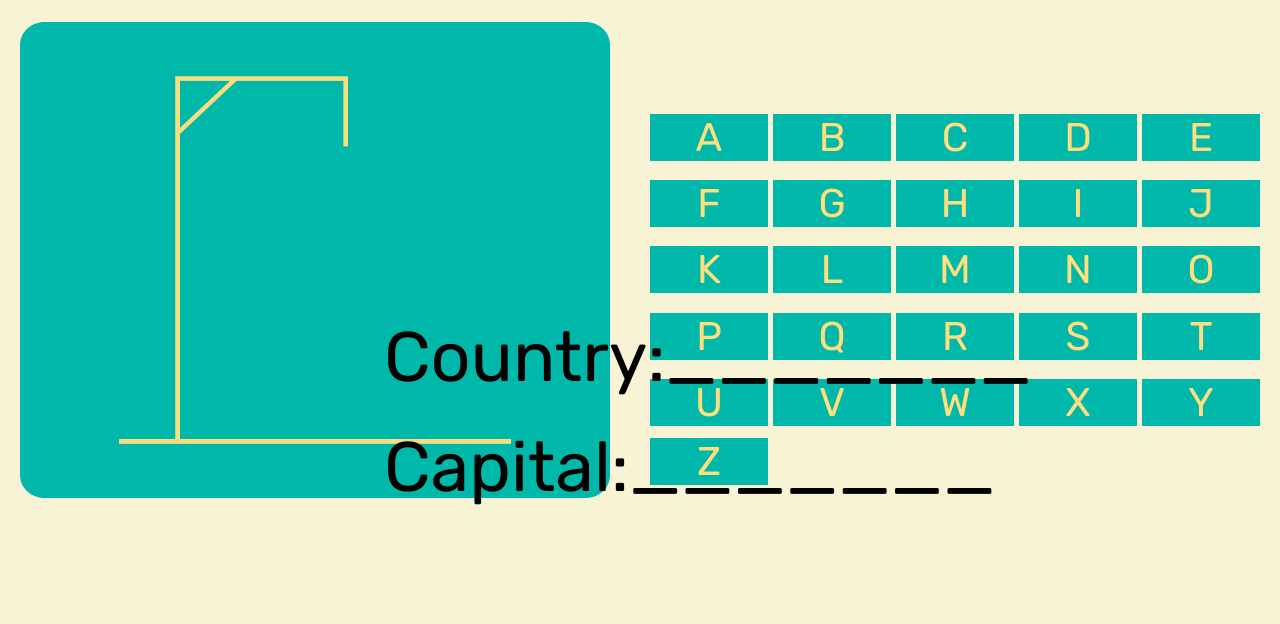
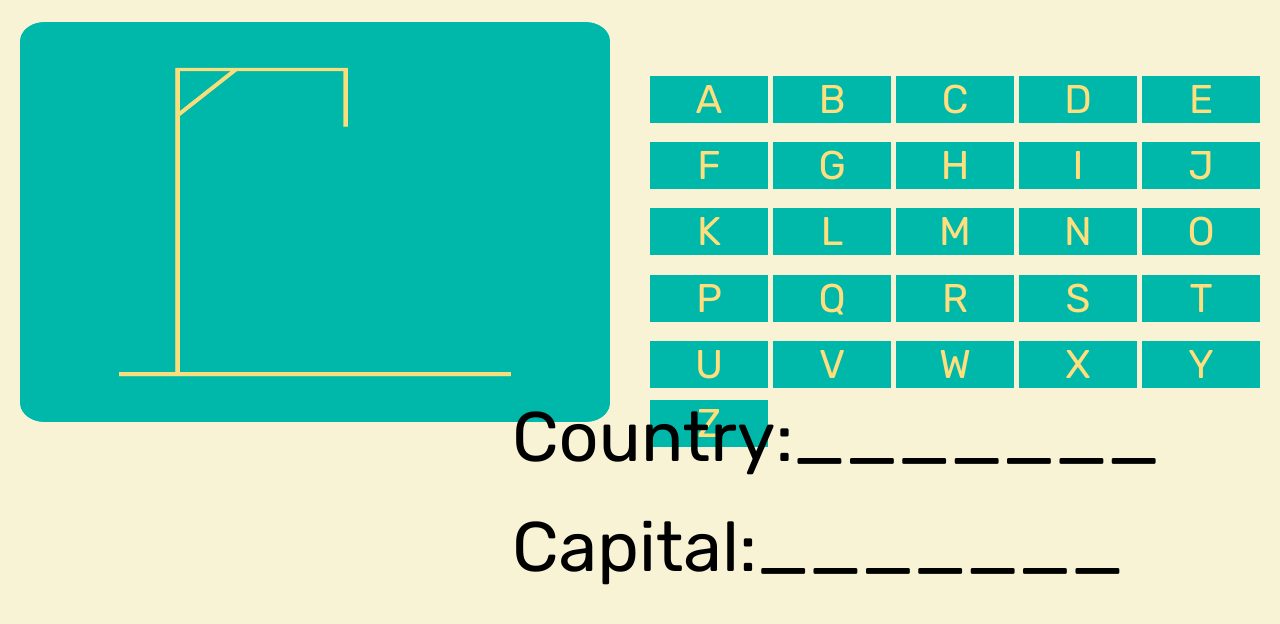
Before and after one commit to HarryTB2112/syntax-squad, a plain HTML site: page client/index.html in a window 1280 px wide. Shown: the part 148-772 px from the top of the page. Drawn offline with Linux system fonts and the light colour scheme.

Commit message:
changed css to fit screen better

```diff
--- a/client/styles.css
+++ b/client/styles.css
@@ -149,7 +149,7 @@ nav {
   justify-content: center;
   align-items: center;
   gap: 20px;
-  height: 476px;
+  height: 50%;
 }
 
 .hangman-image {
@@ -192,8 +192,8 @@ nav {
   position: absolute;
   grid-template-columns: repeat(1, 50px);
   grid-template-rows: repeat(2, 50px);
-  top: 60%;
-  left: 30%;
+  top: 70%;
+  left: 40%;
   justify-content: center;
   align-items: center;
   gap: 60px;
```
